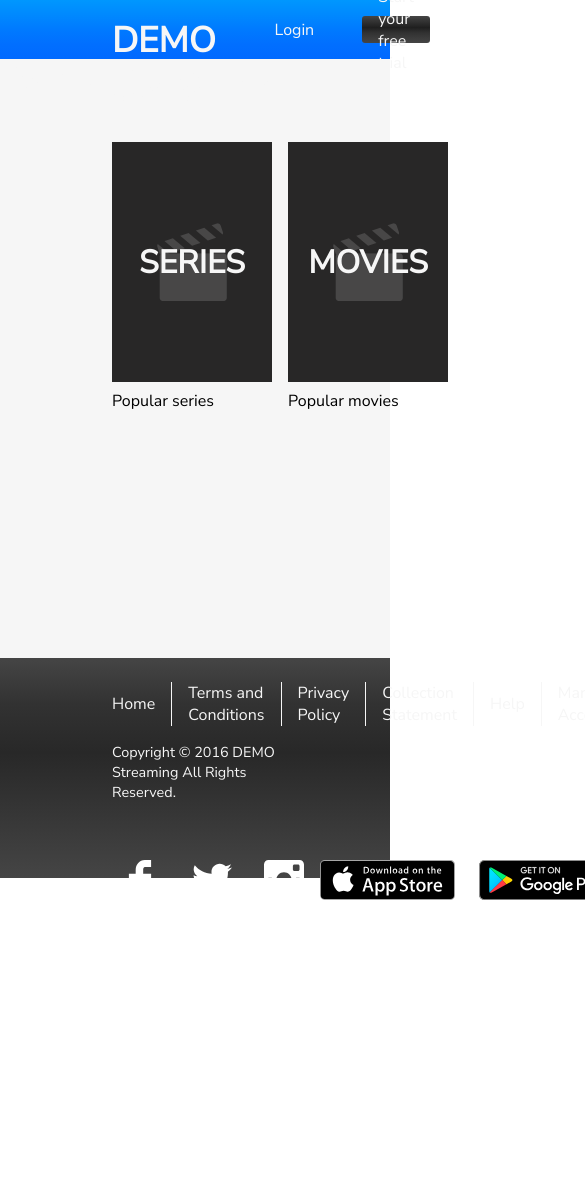
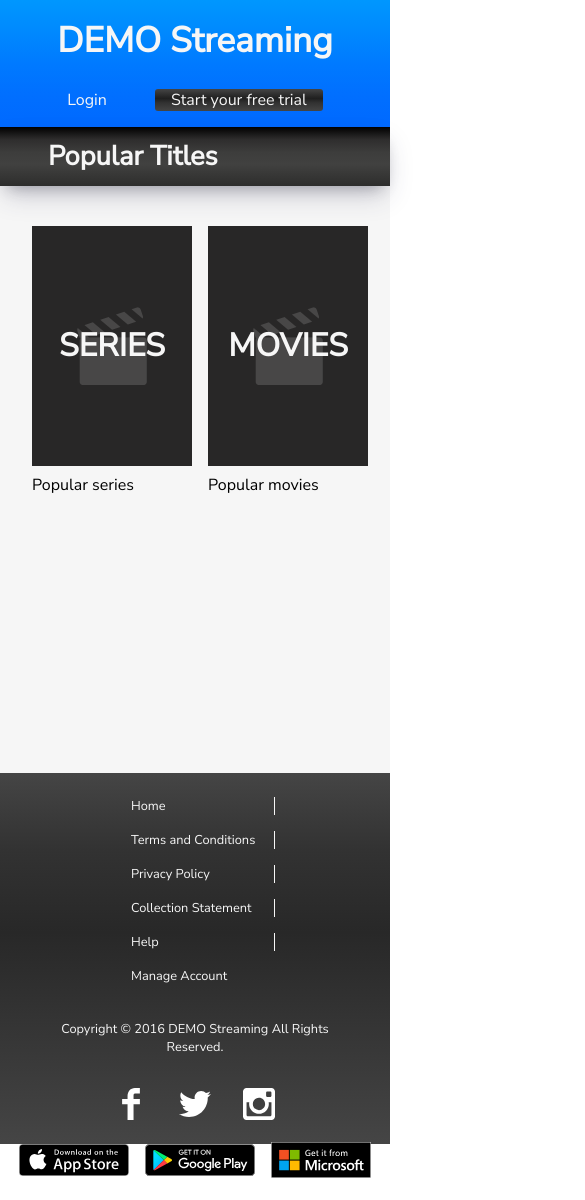
Before and after one commit to Lauris21/React, a React (Vite) app in the folder PruebaTecnica-React/app/: page / in a window 390 px wide. Shown: the top 1200 px of the page, 585 px wide, since content can reach past the window. Before the commit the page ends 948 px from the top, so only its background shows below. Built offline with nearby package versions, Linux system fonts and the light colour scheme.

Commit message:
Prueba Tecnica

```diff
--- a/PruebaTecnica-React/app/src/components/filteredData.js
+++ b/PruebaTecnica-React/app/src/components/filteredData.js
@@ -9,10 +9,10 @@ const dataSort = (a, b) => {
 
 export const filtererdData = (list, word) => {
   const filtered = list.filter((item) => item.programType === word);
-  filtered.filter((item) => item.releaseYear >= 2010);
+  const filtYear = filtered.filter((item) => item.releaseYear >= 2010);
   const maxData = [];
   for (let i = 0; i < 20; i++) {
-    maxData.push(filtered[i]);
+    maxData.push(filtYear[i]);
   }
   return maxData.sort(dataSort);
 };
--- a/PruebaTecnica-React/app/src/components/footer/footer.css
+++ b/PruebaTecnica-React/app/src/components/footer/footer.css
@@ -1,7 +1,7 @@
 footer {
     background: rgb(0,0,0);
     background: linear-gradient(180deg, rgb(69, 69, 69) 0%, rgb(50, 50, 50) 21%, rgb(40, 40, 40) 43%, rgb(50, 50, 50) 63%, rgb(69, 69, 69) 100%);
-    height: 26vh;
+    height: 28vh;
     padding: 1.5rem 6rem;
 }
 
@@ -54,3 +54,50 @@ footer > div {
 .windowStore {
     width: 120px;
 }
+
+@media screen and (max-width:810px) {
+    footer {
+        flex-direction: column;
+        place-items: center;
+        padding: 1.5rem;
+        gap: 1rem;
+        height: 44vh;
+    }
+    .logos > li > a > img {
+        width: 2rem;
+        height: 2rem;
+    }
+
+    footer > div {
+        flex-direction: column;
+        padding: 1rem;
+        gap: 1rem;
+    }
+    .store {
+        justify-content: space-around;
+        gap: 1rem;
+    }
+    footer > ul {
+        display: grid;
+        grid-template-columns: repeat(auto-fit, minmax(10rem, 1fr));
+        gap: 1rem;
+    }
+
+    footer > p {
+        padding-top: 2.2rem;
+        text-align: center;
+        font-size: 0.8rem;
+    }
+    footer > ul > li > a {
+        font-size: 0.8rem;
+    }
+    .windowStore {
+        width: 100px;
+    }
+    .playStore > img {
+        width: 110px;
+    }
+    .appStore > img {
+        width: 110px;
+    }
+}
--- a/PruebaTecnica-React/app/src/components/header/header.css
+++ b/PruebaTecnica-React/app/src/components/header/header.css
@@ -1,8 +1,8 @@
 header {
     display: flex;
     justify-content: space-between;
-    height: 7vh;
-    padding: 1rem 7rem;
+    height: 8.5vh;
+    padding: 1.5rem 7rem;
     background-image: linear-gradient(180deg, #0097FE 0, #0089FE 25%, #007AFF 50%, #016FFF 75%, #0069FF 100%);
 }
 
@@ -20,4 +20,24 @@ header > ul {
 
 header > h1 {
     font-size: 2.2rem;
+    place-self: center;
 }
+
+@media screen and (max-width:810px){
+    header {
+
+        flex-direction: column;
+        place-items: center;
+    }
+}
+
+@media screen and (max-width:800px){
+    header {
+        flex-direction: column;
+        place-items: center;
+        padding: 1rem;
+        gap: 0.5rem;
+        height: 15vh;
+    }
+
+ }
--- a/PruebaTecnica-React/app/src/index.css
+++ b/PruebaTecnica-React/app/src/index.css
@@ -7,10 +7,13 @@
     color: rgb(246, 246, 246);
     font-family: 'Nunito Sans', sans-serif;
 }
-
+ #root {
+    height: 100vh;
+    width: 100vw;
+ }
 main {
     background-color: rgb(246, 246, 246);
-    min-height: 71vh;
+    min-height: 700px;
 }
 
 a {
@@ -26,7 +29,7 @@ li {
 .popular {
     background: rgb(0,0,0);
     background: linear-gradient(180deg, rgba(0,0,0,1) 0%, rgba(46,45,45,1) 21%, rgba(61,61,60,1) 43%, rgba(65,65,64,1) 63%, rgba(45,45,44,1) 100%);
-    height: 6vh;
+    height: 7vh;
     display: flex;
     place-items: center;
     padding: 0rem 7rem;
@@ -35,7 +38,7 @@ li {
     justify-content: space-between;
 }
 
-.popular > h1 {
+h1 {
     font-size: 1.7rem;
 }
 
@@ -51,3 +54,10 @@ p {
 .error {
     color: black;
 }
+
+@media screen and (max-width:810px){
+    main {
+        min-height: 646px;
+    }
+
+}
--- a/PruebaTecnica-React/app/src/pages/home/Home.jsx
+++ b/PruebaTecnica-React/app/src/pages/home/Home.jsx
@@ -7,7 +7,7 @@ import Image from '../../components/Image';
 const Home = () => {
   return (
     <>
-      <h1>Popular Titles</h1>
+      <h1 className="popular">Popular Titles</h1>
       <div className="divHome">
         <div>
           <section>
--- a/PruebaTecnica-React/app/src/pages/home/home.css
+++ b/PruebaTecnica-React/app/src/pages/home/home.css
@@ -3,7 +3,7 @@
     display: grid;
     grid-template-columns: repeat(auto-fit, minmax(10rem, 1fr));
     gap: 2rem 0;
-    height: 62vh;
+    min-height: 59vh;
 }
 
 .homeFigure {
@@ -38,3 +38,14 @@
 section > p {
     padding-top: 0.5rem;
 }
+
+@media screen and (max-width:800px){
+   .popular {
+       text-align: center;
+       padding: 0 3rem;
+    }
+    .divHome {
+        padding: 2.5rem 2rem;
+    }
+
+}
--- a/PruebaTecnica-React/app/src/pages/movies/Movies.jsx
+++ b/PruebaTecnica-React/app/src/pages/movies/Movies.jsx
@@ -19,14 +19,20 @@ const Movies = () => {
     getData().then((res) => {
       if (res === false) {
         return setMovies(res);
-      } else {
+      } else if (filter === '') {
         setTimeout(() => {
           setMovies(filtererdData(res, 'movie'));
           setIsLoading(false);
         }, 2000);
+      } else {
+        setMovies(filtererdData(res, 'movie'));
+        setTimeout(() => {
+          setMovies(movies.filter((item) => item.releaseYear == filter));
+          setIsLoading(false);
+        }, 2000);
       }
     });
-  }, []);
+  }, [filter]);
 
   return (
     <>
@@ -38,11 +44,21 @@ const Movies = () => {
           max="2022"
           name="filterYear"
           id="filterYear"
-          onChange={(ev) => setFilter(ev)}
+          onChange={(ev) => setFilter(ev.target.value)}
         />
       </div>
       <div className="movieGallery">
-        {movies ? isLoading ? <Loading /> : <Gallery item={movies} /> : <Error />}
+        {movies === [] ? (
+          <p>No matches</p>
+        ) : movies ? (
+          isLoading ? (
+            <Loading />
+          ) : (
+            <Gallery item={movies} />
+          )
+        ) : (
+          <Error />
+        )}
       </div>
     </>
   );
```
